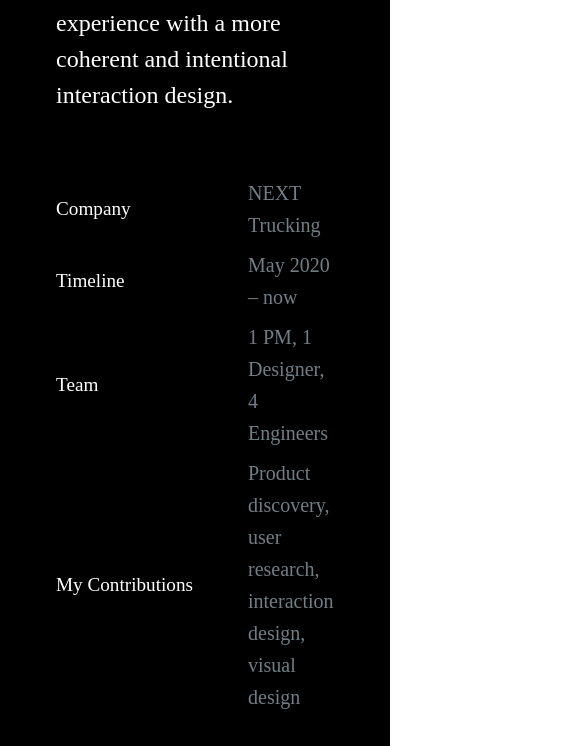
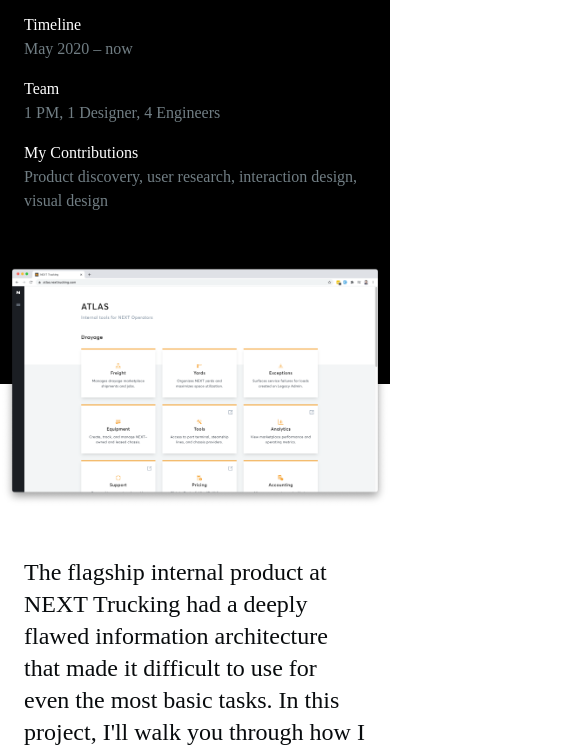
Before and after one commit to mmalone30/hello-world, a Gatsby site: page /atlas in a window 390 px wide. Shown: the part 319-1065 px from the top of the page, 568 px wide, since content can reach past the window. Built offline with nearby package versions, Linux system fonts and the light colour scheme; Gatsby itself is replaced by a stand-in of ours.

Commit message:
responsiveness

```diff
--- a/src/components/container.module.css
+++ b/src/components/container.module.css
@@ -5,7 +5,7 @@
 }
 
 
-@media screen and (max-width: 575px) {
+@media screen and (max-width: 875px) {
   .container {
     padding:1.5rem;
   }
--- a/src/components/pic.module.css
+++ b/src/components/pic.module.css
@@ -16,5 +16,6 @@
     width:100%;
     float:none;
     margin: 0 0 1rem 0;
+    border-radius: 0;
   }
 }
--- a/src/components/work.module.css
+++ b/src/components/work.module.css
@@ -168,19 +168,28 @@
   opacity:0;
 }
 
+@media screen and (max-width: 675px) {
+  .work {
+    grid-template-columns: 1fr 1fr;
+    grid-gap: 1rem;
+  }
+}
+
 @media screen and (max-width: 575px) {
   .work {
     grid-template-columns: auto;
-    grid-gap: 3rem;
+    grid-gap: 2rem;
   }
   .WorkItemLabel {
     opacity: 1;
-    bottom:0rem;
+    bottom:1rem;
     top:auto;
-    left:0;
-    right:0;
+    left:1rem;
+    right:1rem;
     text-align: center;
     transform:translateY(0);
+    background: var(--black-24);
+    color: white;
   }
 
   .work a {
--- a/src/pages/atlas.js
+++ b/src/pages/atlas.js
@@ -186,12 +186,13 @@
         <p>
           With the problem and design principles well understood, we defined what success looks like for this project.
         </p>
+        <div class="table-wrapper">
           <table>
             <thead>
               <tr>
-              <td>Success</td>
-              <td>Task</td>
-              <td>Average Time (in sec)</td>
+                <th>Success</th>
+                <th>Task</th>
+                <th>Average Time (in sec)</th>
               </tr>
             </thead>
             <tbody>
@@ -217,6 +218,7 @@
               </tr>
             </tbody>
           </table>
+        </div>
       </section>
       <section>
         <h3>Prototypes</h3>
@@ -280,17 +282,17 @@
         <h3>Results</h3>
 
         <div class="panels three">
-          <div class="panel">
+          <div class="panel success">
             <h4 class="result">-61%</h4>
             <p>Time to make appointments</p>
             <small>Average time reduction when finding 2 shipments to set outgating appointments.</small>
           </div>
-          <div class="panel">
+          <div class="panel success">
             <h4 class="result">-49%</h4>
             <p>Track and Trace time</p>
             <small>Average time reduction when describing any 5 shipments' current location, next location, appointments, and job status.</small>
           </div>
-          <div class="panel">
+          <div class="panel success">
             <h4 class="result">-58%</h4>
             <p>Unblocking Shipments time</p>
             <small>Average time reduction when marking shipments as available or empty.</small>
--- a/src/styles/global.css
+++ b/src/styles/global.css
@@ -13,9 +13,12 @@
   --pink-16: var(--color-pink_2);
   --pink-56: var(--color-pink_1);
 
-  --green-32: hsl(144deg, 88%, 32%);
+  --green-32: hsl(152deg, 64%, 32%);
+  --green-40: hsl(152deg, 64%, 40%);
+  --green-64: hsl(152deg, 40%, 64%);
+  --green-88: hsl(152deg, 40%, 88%);
 
-  --color-green_base: var(--green-32);
+  --color-green_base: var(--green-40);
 
   --color-black_0:hsl(200, 24%, 4%);
   --color-black_1:hsl(200, 16%, 8%);
@@ -184,18 +187,19 @@
   margin-top:2rem;
 }
 
-table td {
+table td, table th {
   padding: 1rem;
   vertical-align: top;
+  text-align: left;
 }
 
 table tr + tr td {
   border-top: 1px solid var(--color-black_6);
 }
 
-table thead tr td {
+table thead tr th {
   border-bottom: 1px solid var(--color-black_6);
-  font-weight: 550;
+  font-weight: 500;
   white-space: nowrap;
 }
 
@@ -349,6 +353,11 @@
   grid-template-columns: 1fr 1fr 1fr;
 }
 
+.panels .panel.success {
+  border-color: var(--color-success);
+  box-shadow: 0 0 0 3px var(--green-88);
+}
+
 .panels h4.result {
   font-size:3rem;
   line-height: 4rem;
@@ -356,8 +365,10 @@
 }
 
 .panels .panel {
-  background: var(--color-black_6);
+  background: white;
   padding:2rem;
+  border: 1px solid var(--black-72);
+  box-shadow: 0 0 0 3px var(--black-92);
   border-radius: 3px;
   font-size:1rem;
   line-height: 1.5rem;
@@ -392,31 +403,147 @@
   margin-bottom: 6rem;
 }
 
+
+@media screen and (max-width: 875px) {
+
+  body {
+    font-size: 1rem;
+    line-height: 1.5rem;
+  }
+
+  h3 {
+    font-size:1.25rem;
+    line-height: 2rem;
+  }
+
+  h3 + p {
+    margin-top: 0.5rem;
+  }
+
+  p + h3 {
+    margin-top: 2rem;
+  }
+
+  .lead {
+    font-size: 1.5rem;
+    line-height: 2rem;
+  }
+
+  .lead + h3 {
+    margin-top: 3rem;
+  }
+
+  .table-wrapper {
+    overflow: auto;
+    margin-right: -1.5rem;
+  }
+
+  .table-wrapper table {
+    border-right: 0;
+    min-width: 720px;
+  }
+
+  p + .table-wrapper {
+    margin-top:1rem;
+  }
+
+  header {
+    height:auto;
+    padding:0px;
+    padding-bottom:2rem;
+  }
+
+  header h2 {
+    margin-top: 2rem;
+  }
+
+  header h3 {
+    font-size: 1.25rem;
+    line-height: 1.75rem;
+    margin-bottom: 2rem;
+  }
+
+  .workDetails {
+    grid-template-columns: 1fr;
+  }
+
+  .workDetails + .workDetails {
+    margin-top: 1rem;
+  }
+
+  .workDetails h4 {
+    font-size: 1rem;
+    line-height: 1.5rem;
+  }
+
+  .workExample {
+    padding: 1.5rem;
+    transform: translateY(0);
+  }
+
+  .workExample .mainContent > .gatsby-image-wrapper {
+    margin-bottom: 3rem;
+    background: linear-gradient(0deg, transparent 50%, black 50%);
+    margin-left: -1.5rem;
+    margin-right: -1.5rem;
+    margin-top: -2rem;
+  }
+
+  figure.image-hasCaption {
+    grid-template-columns: 1fr;
+    grid-gap: 1rem;
+  }
+
+  figure.image-hasCaption + section {
+    padding-top: 3rem;
+  }
+
+  figure figcaption {
+    font-size: 0.875rem;
+    line-height: 1.25rem;
+  }
+
+  .workExample .mainContent section + section, .workExample .mainContent section + figure {
+    margin-top: 3rem;
+  }
+
+  .panels, .panels.three {
+    grid-template-columns: 1fr;
+  }
+}
+
+@media screen and (max-width: 800px) {
+  .about_section-content {
+    transform: translate(0, 0);
+    left: 4rem;
+    right: 4rem;
+  }
+}
+
+@media screen and (max-width: 1008px) {
+  .about_section p {
+    max-width:32rem;
+  }
+  .links {
+    grid-template-columns: 1fr;
+  }
+}
+
+
 @media screen and (max-width: 575px) {
   h1 {
     margin-bottom:2rem;
     font-size:2rem;
     line-height: 2.5rem;
   }
-}
 
-@media screen and (max-height: 875px) {
-  header {
-    height:auto;
-    padding-bottom:16rem;
-  }
-}
-
-@media screen and (max-width: 720px) {
   .about_section-content {
-    transform: translate(0, 0);
+    position: relative;
+    left: 0;
+    top:0;
+    right:0;
+    background: transparent;
     padding:0;
-  }
-}
-
-@media screen and (max-width: 1008px) {
-  .about_section p {
-    max-width:32rem;
   }
 }
 
```
Also changed, not shown: src/components/homepage.module.css (+22 -0 lines). Lines whose indentation alone changed are shown as unchanged.
